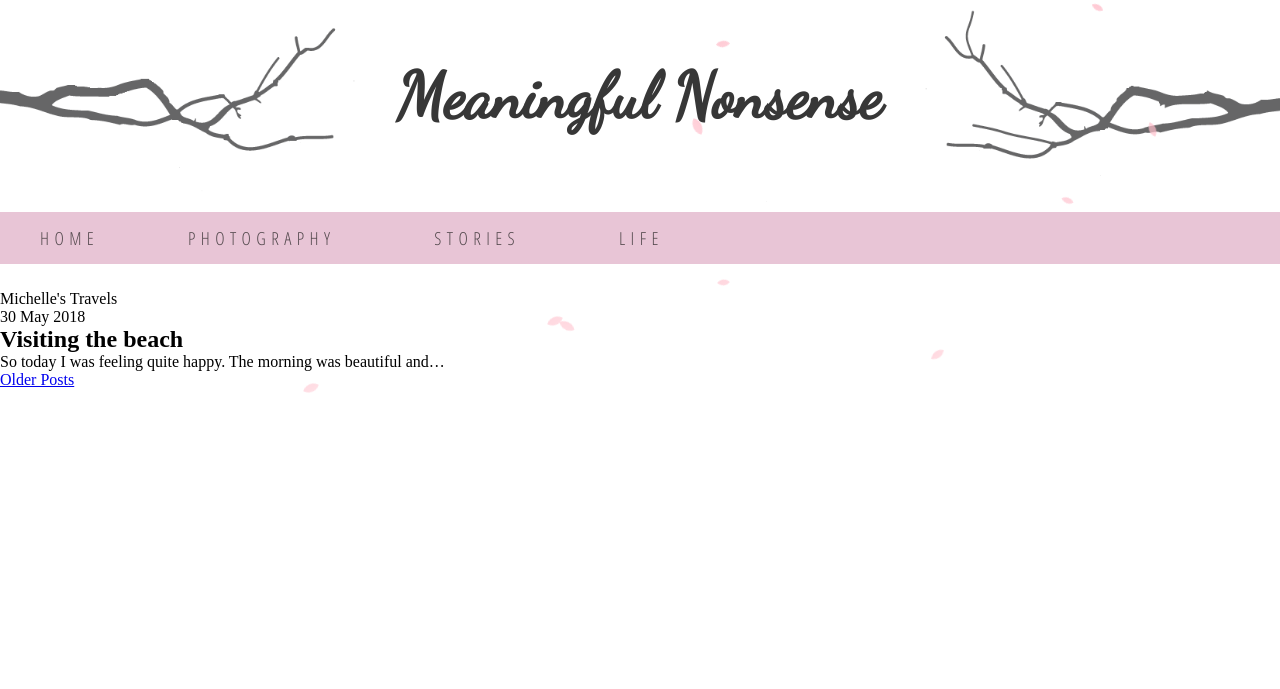
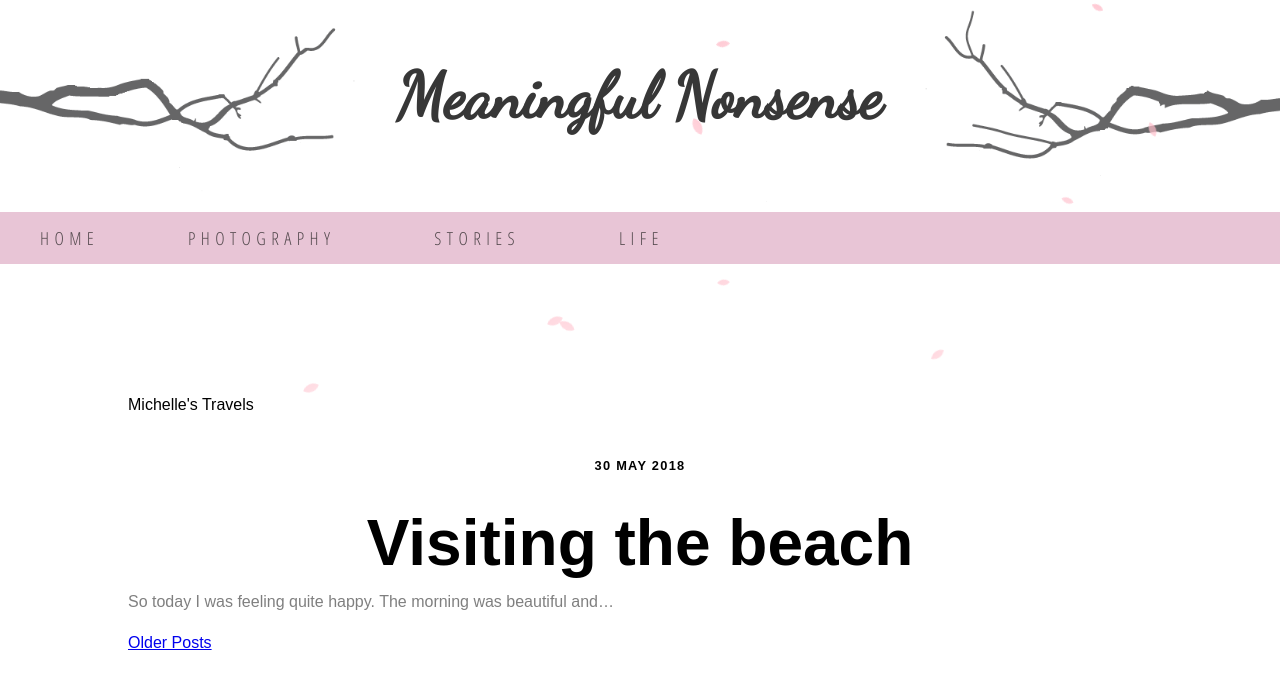
Before and after one commit to JasmineOuO/meaningful-nonsense-jekyll, a Jekyll site: the page built from _posts/2018-05-30-My-First-Blog-Post.md, in a window 1280 px wide. Shown: the top 689 px of the page. Built offline with Jekyll 4.4.1, drawn with Linux system fonts in a browser that asks for light colours; nearby versions of some CDN libraries; some web fonts are replaced; grey boxes are pictures that could not be loaded.

Commit message:
Added proper styling of blog post - first draft

```diff
--- a/resources/css/main.css
+++ b/resources/css/main.css
@@ -9,6 +9,51 @@ html, body {
     width: 100%;
     overflow-x: hidden;
     min-width:300px;
+}
+
+.post {
+    margin: 10vw;
+    font-family: "Source Sans Pro", sans-serif;
+    font-size: 100%;
+    line-height: 1.6;
+    color: #000;
+    background-color: #fff;
+}
+
+.post img {
+    width: 100%;
+    -webkit-animation: fade-in 0.8s ease-in-out both 1s;
+    animation: fade-in 0.8s ease-in-out both 1s;
+}
+
+.post header {
+    text-align: center;
+    -webkit-animation: slide-up 0.8s ease-in-out both;
+    animation: slide-up 0.8s ease-in-out both;
+}
+
+.post h1 {
+    margin-top: 0;
+    margin-bottom: 0.25em;
+    font-size: 4em;
+    font-weight: 900;
+    line-height: 0.9;
+}
+
+.post p {
+    margin-top: 1em;
+    margin-bottom: 0.25em;
+    color: rgba(0,0,0,0.5);
+}
+
+time {
+    display: inline-block;
+    margin-top: 3em;
+    margin-bottom: 3em;
+    font-weight: 600;
+    font-size: 0.8em;
+    text-transform: uppercase;
+    letter-spacing: 0.1em;
 }
 
 #banner {
@@ -250,6 +295,7 @@ nav > .dropdown:hover > a:after {
     text-decoration: none;
 }
 
+/* Scale for Different Screen Sizes */
 @media (max-width: 1200px) {
     .polaroid {
         -ms-flex: 50%;
@@ -311,3 +357,58 @@ nav > .dropdown:hover > a:after {
         width: 100%;
     }
 }
+
+/* Animations */
+@-webkit-keyframes slide-up {
+    0% {
+        opacity: 0;
+        -webkit-transform: translate3d(0, 100%, 0);
+        transform: translate3d(0, 100%, 0);
+    }
+
+    90% {
+        opacity: 1;
+    }
+
+    100% {
+        -webkit-transform: translate3d(0, 0, 0);
+        transform: translate3d(0, 0, 0);
+    }
+}
+
+@keyframes slide-up {
+    0% {
+        opacity: 0;
+        -webkit-transform: translate3d(0, 100%, 0);
+        transform: translate3d(0, 100%, 0);
+    }
+
+    90% {
+        opacity: 1;
+    }
+
+    100% {
+        -webkit-transform: translate3d(0, 0, 0);
+        transform: translate3d(0, 0, 0);
+    }
+}
+
+@-webkit-keyframes fade-in {
+    0% {
+        opacity: 0;
+    }
+
+    100% {
+        opacity: 1;
+    }
+}
+
+@keyframes fade-in {
+    0% {
+        opacity: 0;
+    }
+
+    100% {
+        opacity: 1;
+    }
+}
```
Also changed, not shown: develop-post.html (added, +77 -0 lines).
